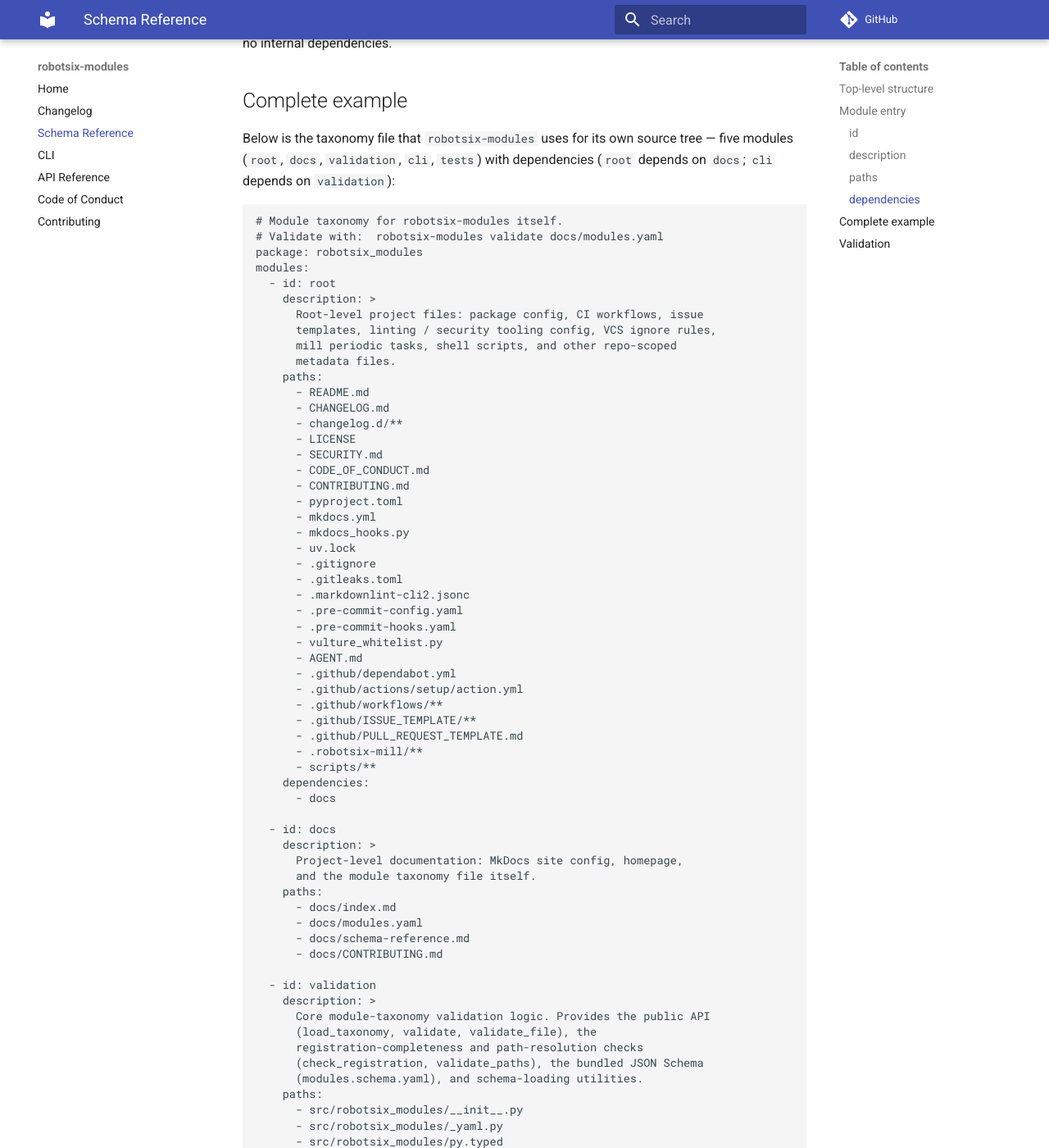
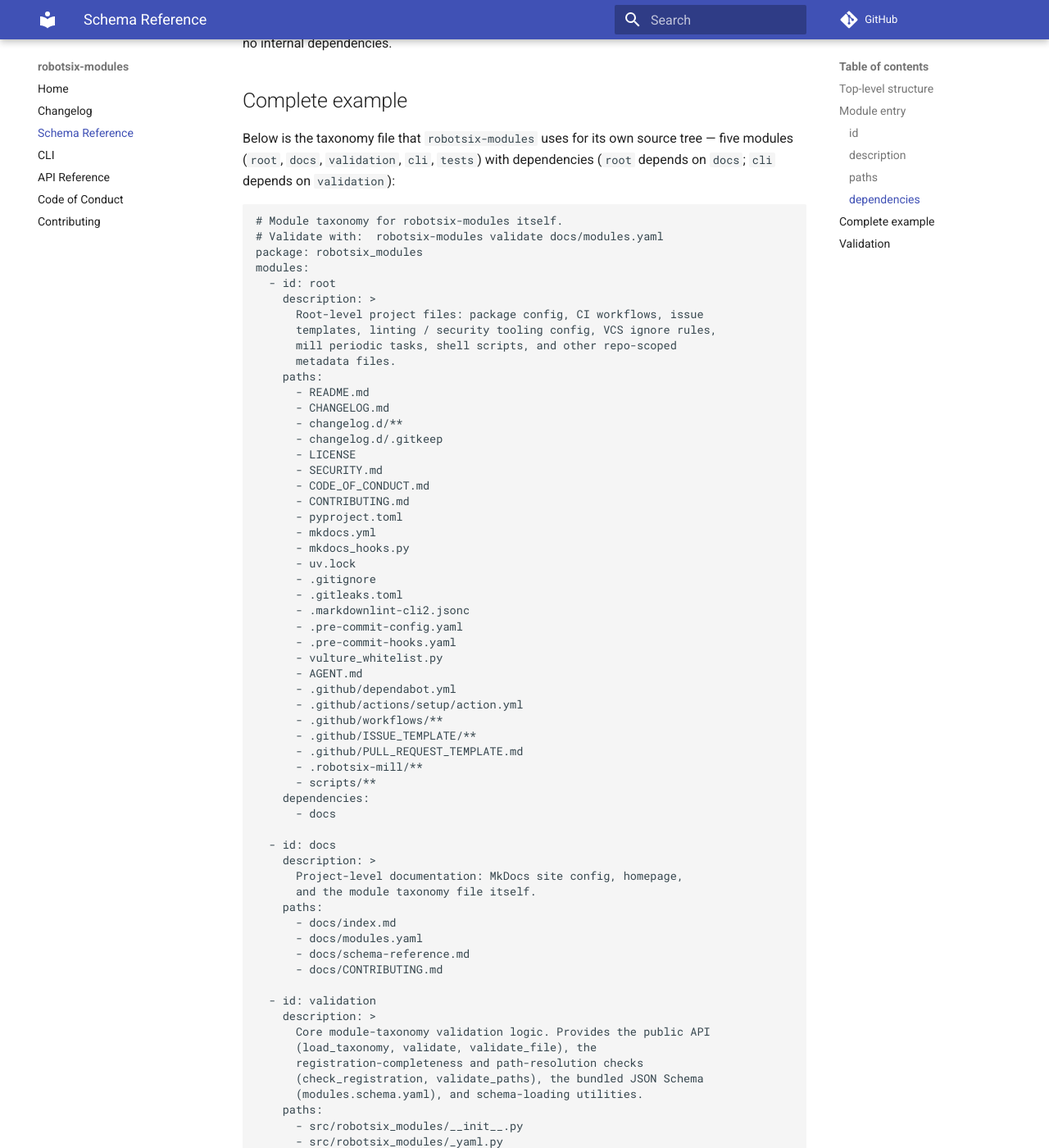
Before and after one commit to damien-robotsix/robotsix-modules, an MkDocs documentation site: the page built from docs/schema-reference.md, in a window 1280 px wide and 1400 px high, scrolled down 2040 px. Shown: the whole window at 82% size. Built offline with MkDocs 1.6.1 and Material for MkDocs 9.7.7, drawn with Linux system fonts in a browser that asks for light colours; comment, search, counter and statistics services are not loaded; some of the changed text lies outside the part shown.

Commit message:
mill: Sync `docs/schema-reference.md` complete example with `docs/modules.yaml` (20260727T093301Z-sync-docs-schema-reference-md-complete-e-3d13) (#252)
Co-authored-by: robotsix-mill <mill@robotsix.local>

```diff
--- a/docs/schema-reference.md
+++ b/docs/schema-reference.md
@@ -100,6 +100,7 @@ modules:
       - README.md
       - CHANGELOG.md
       - changelog.d/**
+      - changelog.d/.gitkeep
       - LICENSE
       - SECURITY.md
       - CODE_OF_CONDUCT.md
```
Also changed, not shown: other parts of docs/schema-reference.md (+1 -0 lines), changelog.d/20260727T093301Z-sync-docs-schema-reference-md-complete-e-3d13.doc.md (added, +1 -0 lines), 1 other file.
